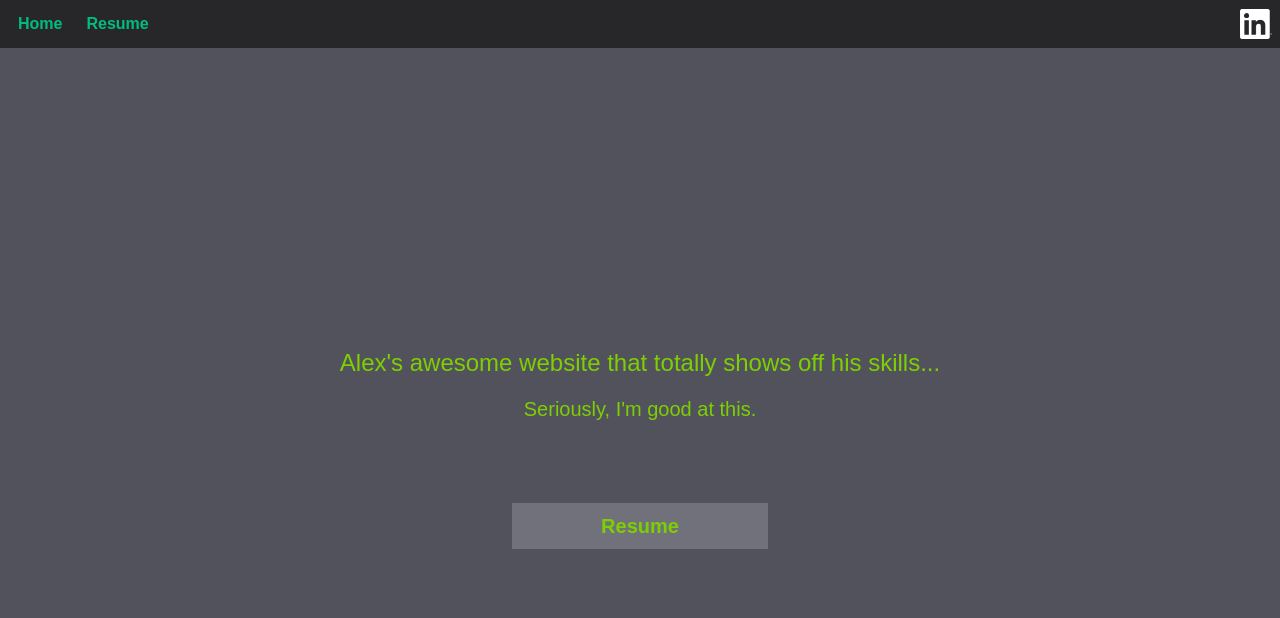
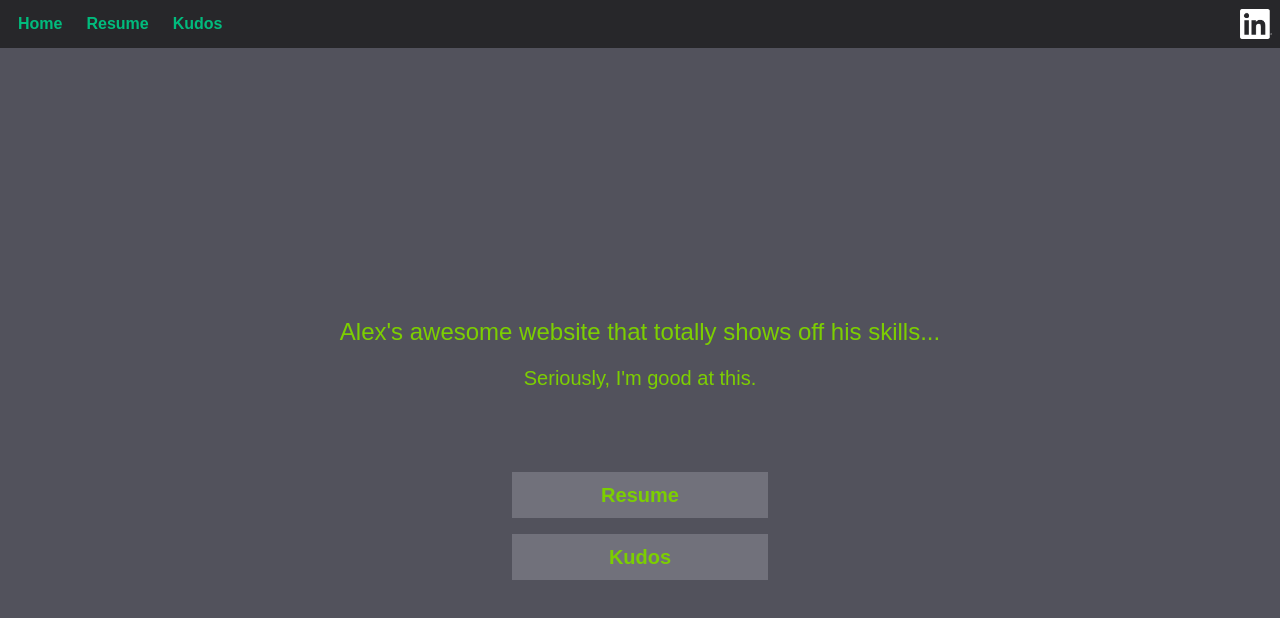
Before and after one commit to adsaines/adsaines.github.io, a Next.js app: page / in a window 1280 px wide. Shown: the top 618 px of the page. Built offline with nearby package versions, Linux system fonts and the light colour scheme.

Commit message:
added kudos page

```diff
--- a/src/app/layout.tsx
+++ b/src/app/layout.tsx
@@ -28,6 +28,10 @@ export default function RootLayout({
             <body
                 className={`${geistSans.variable} ${geistMono.variable} antialiased`}
             >
+                <link
+                    href="https://fonts.googleapis.com/icon?family=Material+Icons"
+                    rel="stylesheet">
+                </link>
                 <Header>
                 {children}
                 </Header>
--- a/src/app/page.tsx
+++ b/src/app/page.tsx
@@ -16,6 +16,12 @@ export default function Home() {
                 >
                     Resume
             </Link>
+            <Link
+                className="bg-(--background-theme-secondary) py-2 px-4 min-w-1/5 text-center font-semibold text-xl border-1 border-(--background-theme-secondary) hover:border-(--text-theme-primary)"
+                href={'/kudos'}
+                >
+                    Kudos
+            </Link>
         </div>
     );
 }
--- a/src/structures/header.tsx
+++ b/src/structures/header.tsx
@@ -26,6 +26,12 @@ export const Header = ({children}: {children: React.ReactNode}) => {
                         name="Resume"
                         path="resume"
                         selected={path.includes('resume')}
+                        />
+                    <HeaderLink
+                        hoverText="Acknowledgments"
+                        name="Kudos"
+                        path="kudos"
+                        selected={path.includes('kudos')}
                         />
                 </div>
                 <div className="flex">
```
Lines whose indentation alone changed are shown as unchanged.
